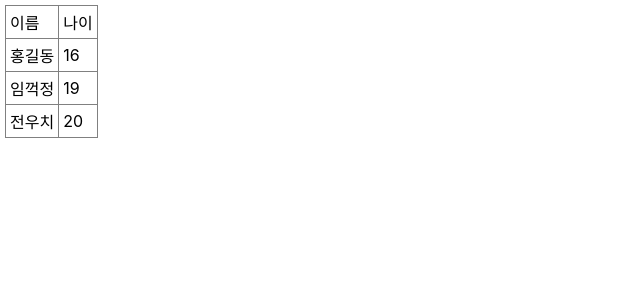
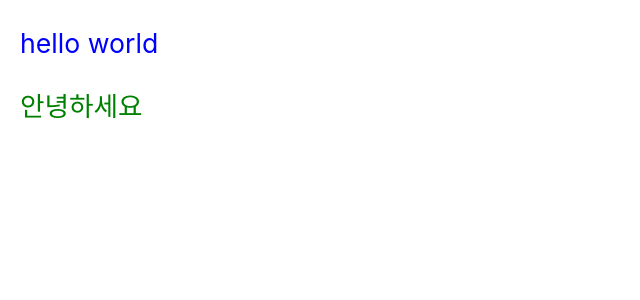
Before and after one commit to hsxxng31/ex02, a React (Create React App) app: page / in a window 1280 px wide. Shown: the top 300 px of the page, without its empty margins (0-640 px from the left). Built offline with nearby package versions, Linux system fonts and the light colour scheme.

Commit message:
src/App.css, src/App.tsx 내용 변경 p.10

```diff
--- a/src/App.css
+++ b/src/App.css
@@ -1,2 +1,10 @@
-table { border-collapse: collapse; margin: 5px; }
-td { border: 1px solid gray; padding: 4px; }
+div {
+  margin: 10px;
+  font-size: 20pt;
+}
+p.blue {
+  color: blue;
+}
+p.green {
+  color: green;
+}
--- a/src/App.tsx
+++ b/src/App.tsx
@@ -1,18 +1,13 @@
-import React from 'react';
-import './App.css';
+import React from "react";
+import "./App.css";
 
 function App() {
-  let persons = [{ name: '홍길동', age: 16 },
-                 { name: '임꺽정', age: 19 },
-                 { name: '전우치', age: 20 }];
-
-  let trlist = persons.map(person =>
-                <tr><td>{person.name}</td><td>{person.age}</td></tr>
+  return (
+    <div>
+      <p className="blue">hello world</p>
+      <p className="green">안녕하세요</p>
+    </div>
   );
-  return <table>
-          <tr><td>이름</td><td>나이</td></tr>
-          {trlist}
-         </table>
 }
 
 export default App;
```
